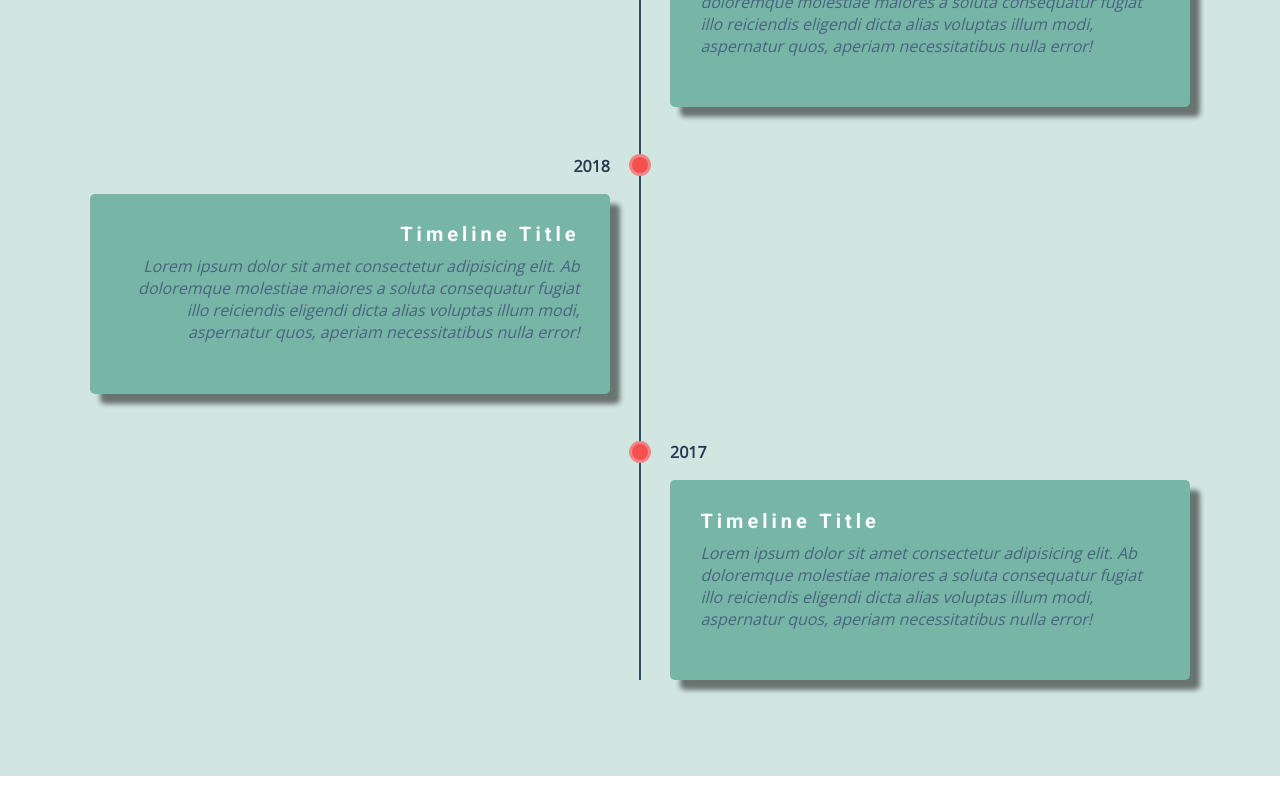
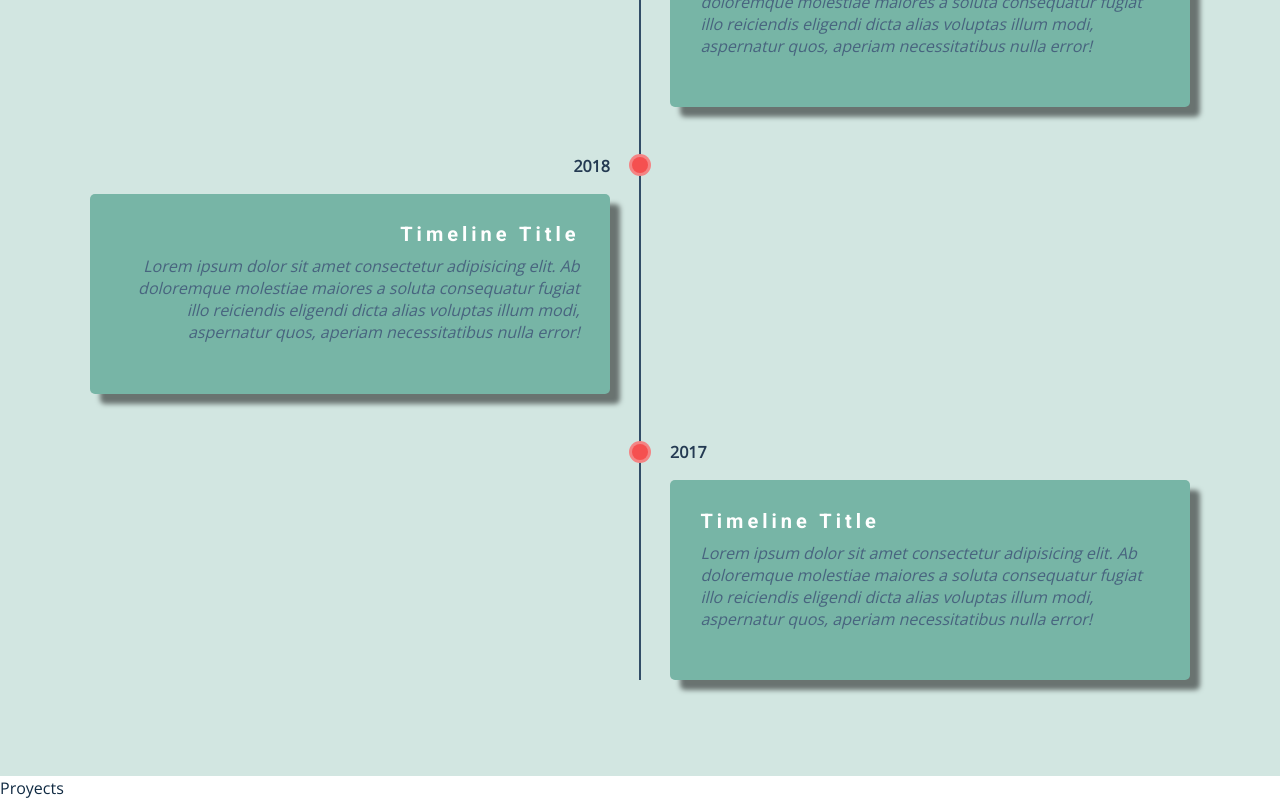
Before and after one commit to Ciriero/Personal_web, a React (Create React App) app: page / in a window 1280 px wide. Shown: the part 3043-3843 px from the top of the page. Before the commit the page ends 3819 px from the top, so only its background shows below. Built offline with nearby package versions, Linux system fonts and the light colour scheme.

Commit message:
Added files -Projects.js / Projects.styles.js- and test image

```diff
--- a/src/App.js
+++ b/src/App.js
@@ -1,6 +1,7 @@
 import About from "./components/About";
 import Hero from "./components/Hero";
 import Navbar from "./components/Navbar";
+import Proyects from "./components/Proyects";
 import Timeline from "./components/Timeline";
 
 function App() {
@@ -10,6 +11,7 @@ function App() {
       <Hero />
       <About />
       <Timeline />
+      <Proyects />
     </>
   );
 }
--- /dev/null
+++ b/src/components/Proyects.js
@@ -0,0 +1,9 @@
+import React from 'react'
+
+const Proyects = () => {
+  return (
+    <div>Proyects</div>
+  )
+}
+
+export default Proyects
--- /dev/null
+++ b/src/styles/Proyects.styles.js
@@ -0,0 +1 @@
+import styled from "styled-components"
```
Also changed, not shown: public/utils/image-4.jpeg (added).
